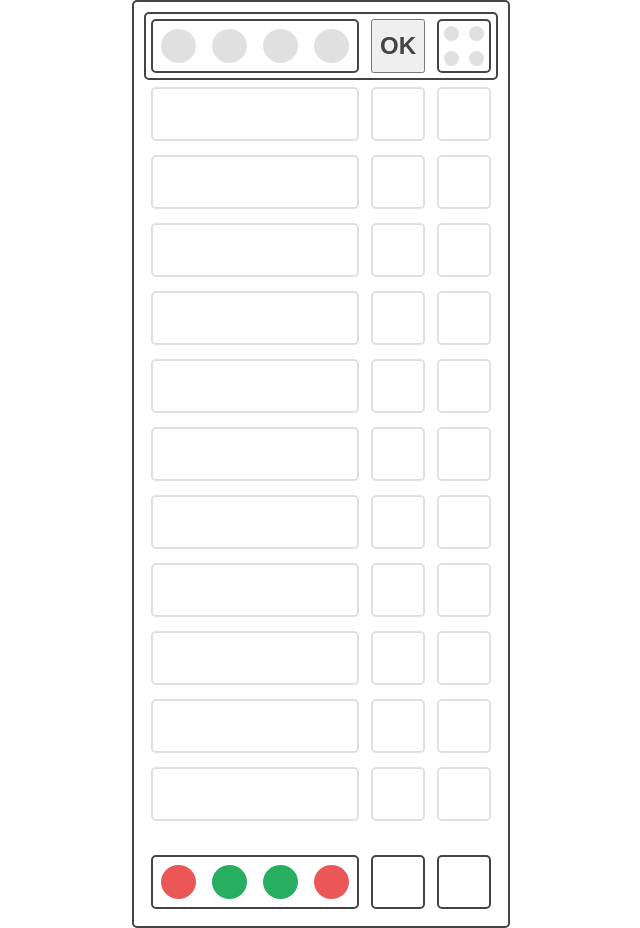
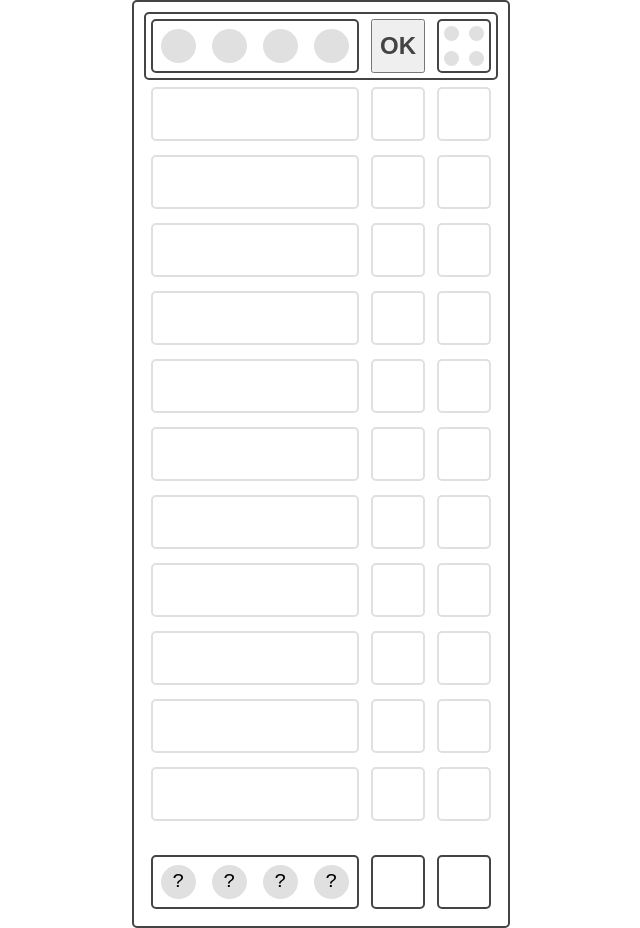
Before and after one commit to gzavvo/decodemymind, a React (Create React App) app: page / in a window 1280 px wide. Both pictures are taken after a click on the button "Start Game". Shown: the whole page, without its empty margins (319-959 px from the left). Built offline with nearby package versions, Linux system fonts and the light colour scheme.

Commit message:
fix: hide secret code until win or lose

```diff
--- a/src/components/EndTurn.js
+++ b/src/components/EndTurn.js
@@ -1,8 +1,8 @@
-const EndTurn = ({ evaluateCode }) => {
+const EndTurn = ({ endTurn }) => {
   return (
     <button
       className="end-turn"
-      onClick={evaluateCode}
+      onClick={endTurn}
     >
       OK
     </button>
--- a/src/components/Gameboard.js
+++ b/src/components/Gameboard.js
@@ -1,4 +1,4 @@
-import React, { useState } from 'react'
+import React, { useState, useEffect } from 'react'
 import Turns from './Turns'
 import SecretCode from './SecretCode'
 
@@ -8,6 +8,7 @@ const Gameboard = () => {
   const [secretCode, setSecretCode] = useState(null)
   const [turnsHistory, setTurnsHistory] = useState(null)
   const [turnNumber, setTurnNumber] = useState(null)
+  const [isSecretCodeVisible, setIsSecretCodeVisible] = useState(false)
 
   const generateSecretCode = () => {
     const code = []
@@ -33,15 +34,12 @@ const Gameboard = () => {
 
   const updateTurnsHistory = (newCodePegs, newKeyPegs) => {
     const newTurnsHistory = [...turnsHistory]
-    console.log('update new turns history')
     newTurnsHistory[turnNumber].codePegs = newCodePegs
     newTurnsHistory[turnNumber].keyPegs = newKeyPegs
     newTurnsHistory[turnNumber].isPlaying = false
     newTurnsHistory[turnNumber + 1].isPlaying = true
-    console.log(newTurnsHistory)
     setTurnsHistory(newTurnsHistory)
     setTurnNumber(turnNumber + 1)
-    console.log(turnsHistory)
   }
 
   const startGame = () => {
@@ -49,6 +47,15 @@ const Gameboard = () => {
     setTurnsHistory(gerenerateEmptyTurnsHistory())
     setSecretCode(generateSecretCode())
     setTurnNumber(0)
+  }
+
+  const endGame = (isWin) => {
+    setIsSecretCodeVisible(true)
+    if (isWin) {
+      window.alert('You win')
+    } else {
+      window.alert('You lose')
+    }
   }
 
   if (!isGameStarted) {
@@ -64,8 +71,13 @@ const Gameboard = () => {
         turnsHistory={turnsHistory}
         secretCode={secretCode}
         updateTurnsHistory={updateTurnsHistory}
+        turnNumber={turnNumber}
+        endGame={endGame}
       />
-      <SecretCode secretCode={secretCode}/>
+      <SecretCode
+        secretCode={secretCode}
+        isSecretCodeVisible={isSecretCodeVisible}
+      />
     </div>
   )
 }
--- a/src/components/PlayingTurn.js
+++ b/src/components/PlayingTurn.js
@@ -3,21 +3,33 @@ import CodePegs from './CodePegs'
 import EndTurn from './EndTurn'
 import KeyPegs from './KeyPegs'
 
-const PlayingTurn = ({ secretCode, updateTurnsHistory, changeTurn }) => {
+const PlayingTurn = ({ secretCode, updateTurnsHistory, changeTurn, turnNumber, endGame }) => {
   const [code, setCode] = useState(['x', 'x', 'x', 'x'])
 
   const updateCode = (index, color) => {
     let newCode = [...code]
-    //console.log('-- copy-code: ', newCode)
     newCode[index] = color
-    //console.log('-- updatedCode', newCode)
     setCode(newCode)
   }
 
-  const evaluateCode = () => {
-    console.log("evaluating code")
-    console.log("-- secret-code:", secretCode)
-    console.log("-- code:", code)
+  const areArraysEqual = (arr1, arr2) => {
+    return arr1.length === arr2.length && arr1.every((value, index) => value === arr2[index])
+  }
+
+  const endTurn = () => {
+    console.log('code: ', code)
+    console.log('secretCode: ', secretCode)
+    console.log(areArraysEqual(code, secretCode))
+    if (areArraysEqual(code, secretCode)) {
+      endGame(true)
+    } else if (turnNumber === 11) {
+      endGame(false)
+    } else {
+      getCodemakerFeedback()
+    }
+  }
+
+  const getCodemakerFeedback = () => {
     let keyPegs = []
     let codeTemp = [...code]
     let secretCodeTemp = [...secretCode]
@@ -39,10 +51,7 @@ const PlayingTurn = ({ secretCode, updateTurnsHistory, changeTurn }) => {
         }
       }
     }
-
-    console.log('-- keyPegs after eval: ', keyPegs)
     updateTurnsHistory(code, keyPegs)
-    console.log('history updated')
   }
 
   return (
@@ -51,7 +60,7 @@ const PlayingTurn = ({ secretCode, updateTurnsHistory, changeTurn }) => {
         code={code}
         updateCode={updateCode}
       />
-      <EndTurn evaluateCode={evaluateCode}/>
+      <EndTurn endTurn={endTurn}/>
       <KeyPegs keyPegs={null}/>
     </div>
   )
--- a/src/components/SecretCode.js
+++ b/src/components/SecretCode.js
@@ -1,9 +1,30 @@
-const SecretCode = ({ secretCode }) => {
+const SecretCode = ({ secretCode, isSecretCodeVisible }) => {
+  if (!isSecretCodeVisible) {
+    return (
+      <div className="secret-code">
+        <div className="rack">
+        <div className="code-pegs">
+          {secretCode.map((pegColor, index) => {
+              return (
+                <div key={index} className="peg x">?</div>
+              )
+              })
+            }
+          </div>
+          <div className="empty-unit">
+          </div>
+          <div className="empty-unit">
+          </div>
+        </div>
+      </div>
+    )
+  }
+
   return (
     <div className="secret-code">
       <div className="rack">
-        <div className="code-pegs">
-          {secretCode.map((pegColor, index) => {
+      <div className="code-pegs">
+        {secretCode.map((pegColor, index) => {
             return (
               <div key={index} className={`peg ${pegColor}`}>
               </div>
--- a/src/components/Turns.js
+++ b/src/components/Turns.js
@@ -2,7 +2,7 @@ import PlayedTurn from './PlayedTurn'
 import PlayingTurn from './PlayingTurn'
 import EmptyTurn from './EmptyTurn'
 
-const Turns = ({ turnsHistory, secretCode, updateTurnsHistory }) => {
+const Turns = ({ turnsHistory, secretCode, updateTurnsHistory, turnNumber, endGame }) => {
 
   return (
     <div className="turns">
@@ -14,6 +14,8 @@ const Turns = ({ turnsHistory, secretCode, updateTurnsHistory }) => {
                 key={Math.floor(Math.random() * 1000000)}
                 secretCode={secretCode}
                 updateTurnsHistory={updateTurnsHistory}
+                turnNumber={turnNumber}
+                endGame={endGame}
               />
             )
           } else if (!turn.codePegs) {
--- a/src/index.css
+++ b/src/index.css
@@ -85,8 +85,13 @@
   background: var(--yellow);
 }
 
-.rack.playing .peg.x {
+.rack.playing .peg.x,
+.secret-code .peg.x {
   background: var(--light-grey);
+  font-family: monospace;
+  font-size: x-large;
+  display: grid;
+  place-items: center;
 }
 
 .end-turn {
```
